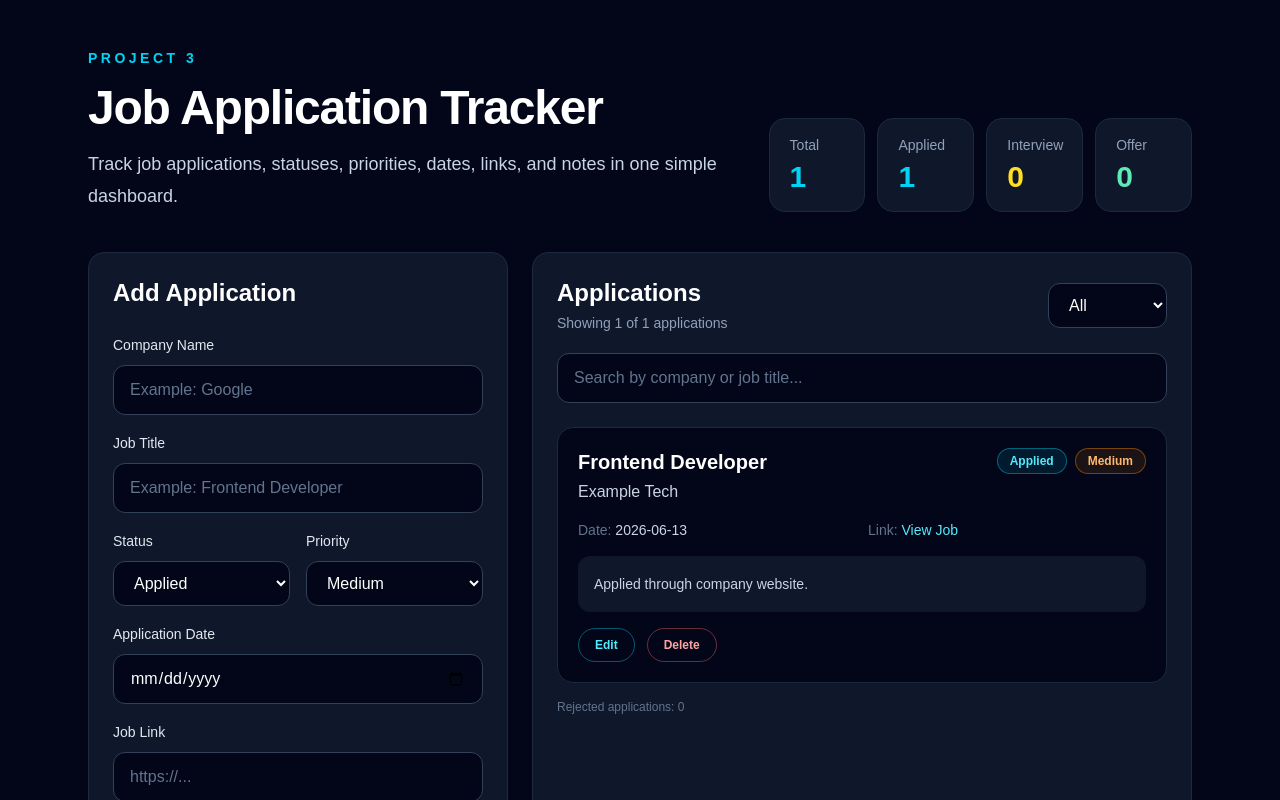
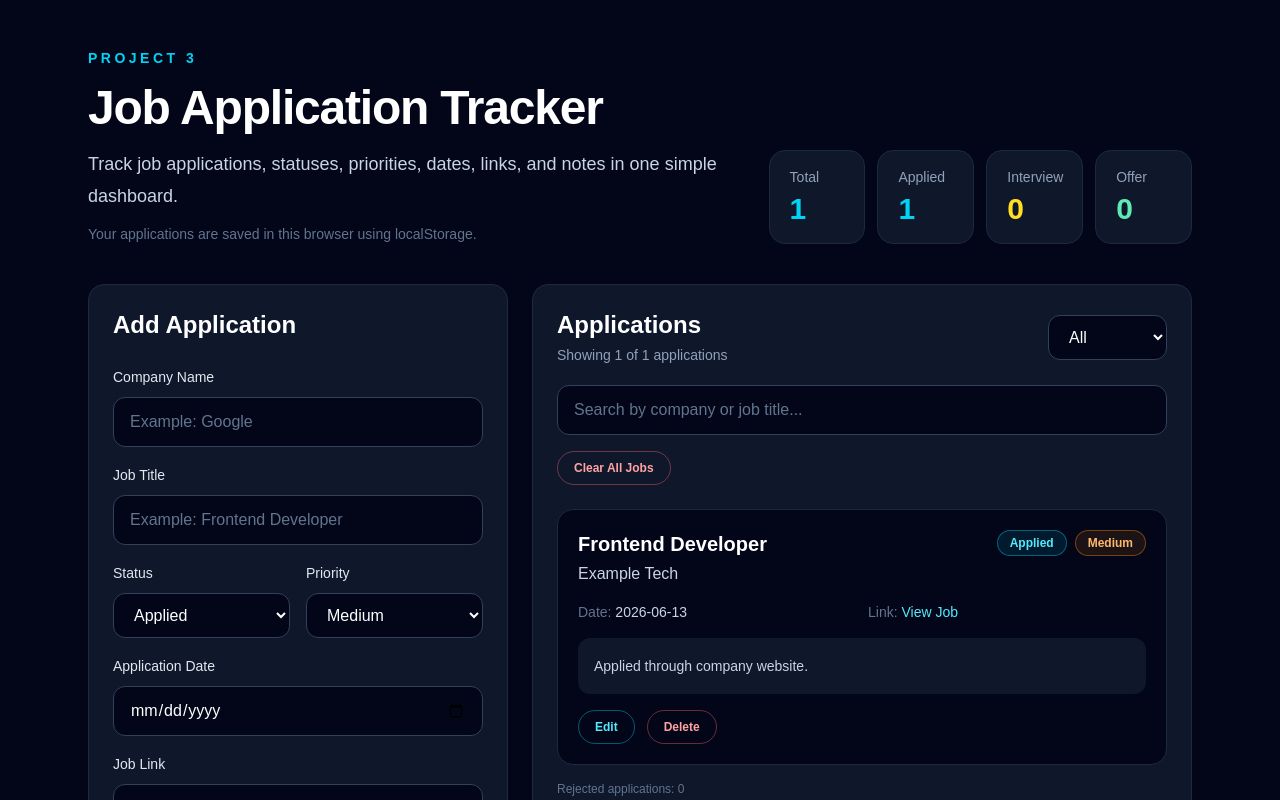
Before and after one commit to fasihbabar123/job-application-tracker, a Next.js app: page / in a window 1280 px wide. Shown: the top 800 px of the page. Built offline with nearby package versions, Linux system fonts and the light colour scheme.

Commit message:
Update page.tsx
Add local storage and empty states

```diff
--- a/app/page.tsx
+++ b/app/page.tsx
@@ -1,6 +1,6 @@
 "use client";
 
-import { useState } from "react";
+import { useEffect, useState } from "react";
 
 type JobStatus = "Applied" | "Interview" | "Offer" | "Rejected";
 type JobPriority = "Low" | "Medium" | "High";
@@ -29,8 +29,7 @@ const priorityStyles: Record<JobPriority, string> = {
   High: "border-purple-400/40 bg-purple-400/10 text-purple-300",
 };
 
-export default function Home() {
-  const [jobs, setJobs] = useState<JobApplication[]>([
+const starterJobs: JobApplication[] = [
   {
     id: 1,
     company: "Example Tech",
@@ -41,7 +40,10 @@ export default function Home() {
     link: "https://example.com",
     notes: "Applied through company website.",
   },
-  ]);
+];
+
+export default function Home() {
+  const [jobs, setJobs] = useState<JobApplication[]>(starterJobs);
 
   const [company, setCompany] = useState("");
   const [title, setTitle] = useState("");
@@ -55,6 +57,23 @@ export default function Home() {
   const [filter, setFilter] = useState<JobStatus | "All">("All");
   const [search, setSearch] = useState("");
   const [editingJobId, setEditingJobId] = useState<number | null>(null);
+  const [hasLoaded, setHasLoaded] = useState(false);
+
+  useEffect(() => {
+    const savedJobs = localStorage.getItem("job-applications");
+
+    if (savedJobs) {
+      setJobs(JSON.parse(savedJobs));
+    }
+
+    setHasLoaded(true);
+  }, []);
+
+  useEffect(() => {
+    if (hasLoaded) {
+      localStorage.setItem("job-applications", JSON.stringify(jobs));
+    }
+  }, [jobs, hasLoaded]);
 
   const appliedCount = jobs.filter((job) => job.status === "Applied").length;
   const interviewCount = jobs.filter((job) => job.status === "Interview").length;
@@ -156,6 +175,22 @@ export default function Home() {
     setMessage("Job application deleted.");
   }
 
+  function handleClearAllJobs() {
+    setJobs([]);
+    resetForm();
+    setSearch("");
+    setFilter("All");
+    setMessage("All job applications cleared.");
+  }
+
+  function handleLoadStarterJob() {
+    setJobs(starterJobs);
+    resetForm();
+    setSearch("");
+    setFilter("All");
+    setMessage("Starter job loaded.");
+  }
+
   return (
     <main className="min-h-screen bg-slate-950 text-white">
       <section className="mx-auto max-w-6xl px-6 py-12">
@@ -172,6 +207,10 @@ export default function Home() {
             <p className="mt-4 max-w-2xl text-lg leading-8 text-slate-300">
               Track job applications, statuses, priorities, dates, links, and
               notes in one simple dashboard.
+            </p>
+
+            <p className="mt-3 text-sm text-slate-500">
+              Your applications are saved in this browser using localStorage.
             </p>
           </div>
 
@@ -366,6 +405,26 @@ export default function Home() {
               className="mt-5 w-full rounded-xl border border-slate-700 bg-slate-950 px-4 py-3 text-white outline-none transition placeholder:text-slate-500 focus:border-cyan-400"
             />
 
+            <div className="mt-4 flex flex-wrap gap-3">
+              <button
+                onClick={handleClearAllJobs}
+                type="button"
+                className="rounded-full border border-red-400/40 px-4 py-2 text-xs font-semibold text-red-300 transition hover:bg-red-400/10"
+              >
+                Clear All Jobs
+              </button>
+
+              {jobs.length === 0 && (
+                <button
+                  onClick={handleLoadStarterJob}
+                  type="button"
+                  className="rounded-full border border-cyan-400/40 px-4 py-2 text-xs font-semibold text-cyan-300 transition hover:bg-cyan-400/10"
+                >
+                  Load Starter Job
+                </button>
+              )}
+            </div>
+
             <div className="mt-6 space-y-4">
               {filteredJobs.map((job) => (
                 <div
@@ -442,9 +501,16 @@ export default function Home() {
                 </div>
               ))}
 
-              {filteredJobs.length === 0 && (
+              {filteredJobs.length === 0 && jobs.length > 0 && (
                 <div className="rounded-2xl border border-slate-800 bg-slate-950 p-5 text-sm text-slate-300">
-                  No applications found.
+                  No applications match your search or selected filter.
+                </div>
+              )}
+
+              {jobs.length === 0 && (
+                <div className="rounded-2xl border border-slate-800 bg-slate-950 p-6 text-sm leading-7 text-slate-300">
+                  No job applications yet. Add your first job using the form, or
+                  load the starter job.
                 </div>
               )}
 
```
Lines whose indentation alone changed are shown as unchanged.
